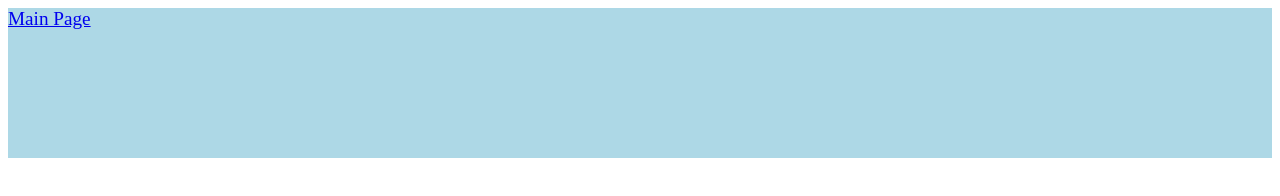
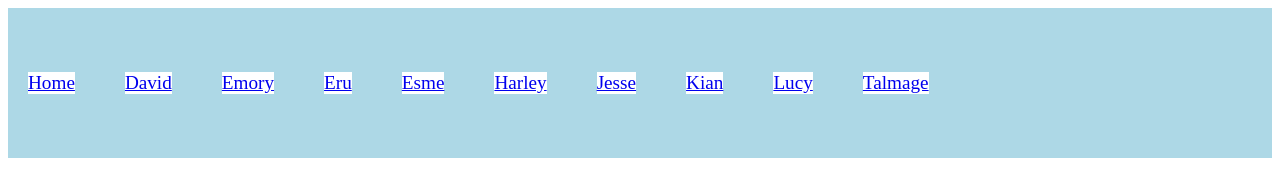
Before and after one commit to kianlamer/css-library, a plain HTML site: page david/david.html in a window 1280 px wide. Drawn offline with Linux system fonts and the light colour scheme.

Commit message:
Edited Nav

```diff
--- a/david/david.html
+++ b/david/david.html
@@ -8,7 +8,16 @@
 </head>
 <body>
     <nav>
-        <a href="/index.html">Main Page</a>
+        <a href="../index.html">Home</a>
+            <a href="../david/david.html">David</a>
+            <a href="../emory/emory.html">Emory</a>
+            <a href="../eru/eru.html">Eru</a>
+            <a href="../esme/emse.html">Esme</a>
+            <a href="../harley/harley.html">Harley</a>
+            <a href="../jesse/jesse.html">Jesse</a>
+            <a href="../kian//kian.html">Kian</a>
+            <a href="../lucy/lucy.html">Lucy</a>
+            <a href="../talmage/talmage.html">Talmage</a>
     </nav>
 </body>
 </html>
--- a/david/styles/style.css
+++ b/david/styles/style.css
@@ -4,11 +4,23 @@ padding: 0;
 border: 0;
 }
 
+body {
+    display: grid;
+    grid-template-columns: 1fr 4fr 1fr;
+    grid-template-rows: 150px 1fr 1fr 1fr 1fr;
+}
+
 a {
 font-size: larger;
+background-color: white;
 }
 
 nav {
     background-color: lightblue;
-    height: 150px;
+    display: flex;
+    grid-row: 1/2;
+    grid-column: 1/4;
+    padding: 20px;
+    gap: 50px;
+    align-items: center;
 }
```
